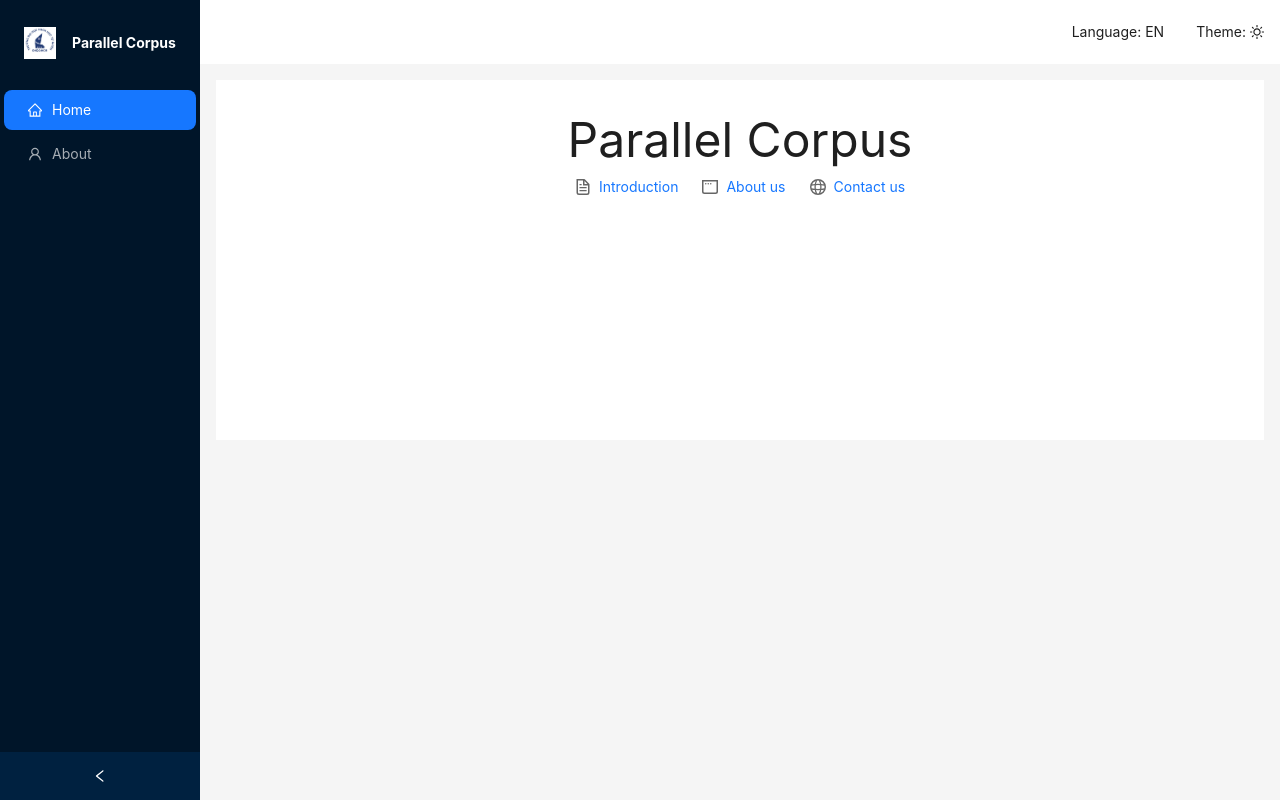
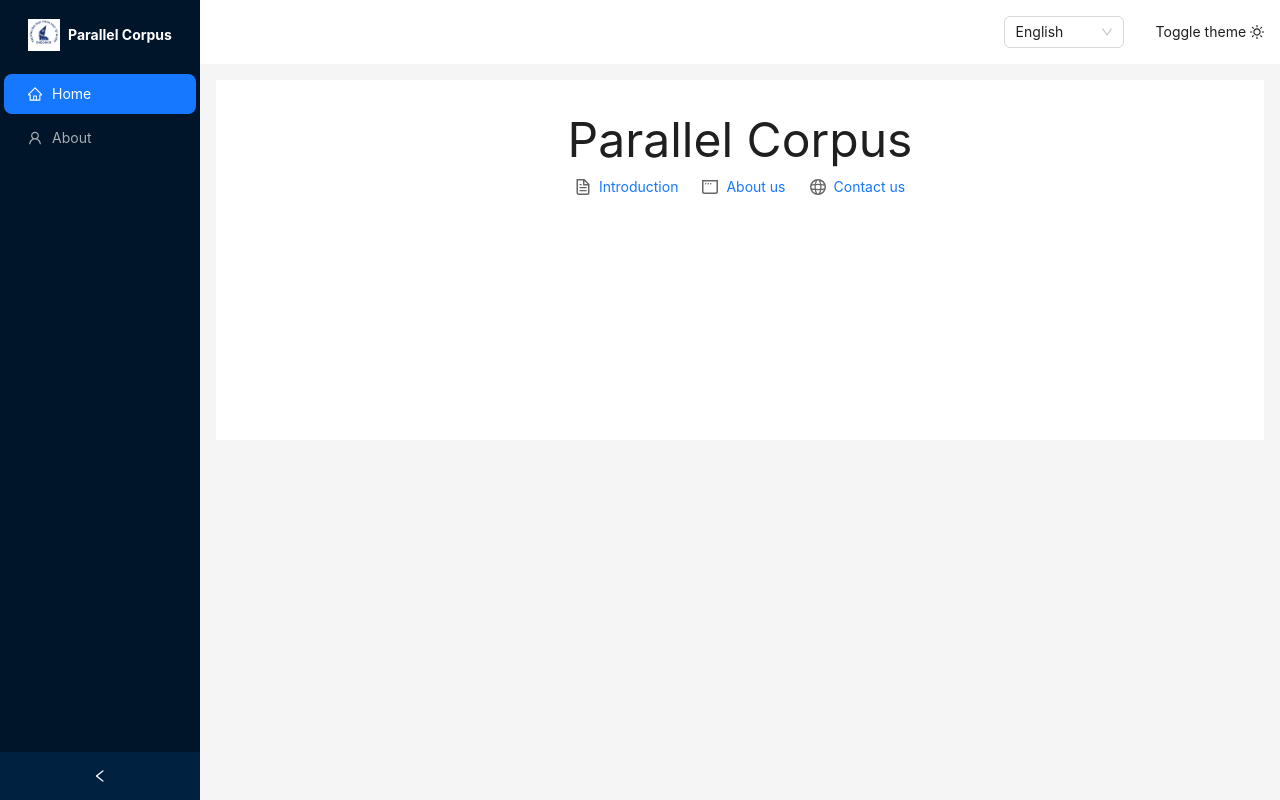
Before and after one commit to sogoten6689/parallel-corpus, a Next.js app: page / in a window 1280 px wide. Built offline with nearby package versions, Linux system fonts and the light colour scheme; what @ant-design/nextjs-registry would draw is missing.

Commit message:
update multiple language

```diff
--- a/package.json
+++ b/package.json
@@ -12,9 +12,12 @@
     "@ant-design/icons": "^6.0.0",
     "@ant-design/nextjs-registry": "^1.0.2",
     "antd": "^5.26.1",
+    "i18next": "^25.2.1",
+    "i18next-browser-languagedetector": "^8.2.0",
     "next": "15.3.3",
     "react": "^19.0.0",
-    "react-dom": "^19.0.0"
+    "react-dom": "^19.0.0",
+    "react-i18next": "^15.5.3"
   },
   "devDependencies": {
     "@eslint/eslintrc": "^3",
--- /dev/null
+++ b/src/app/i18n/config.ts
@@ -0,0 +1,27 @@
+'use client';
+
+import i18n from 'i18next';
+import { initReactI18next } from 'react-i18next';
+import LanguageDetector from 'i18next-browser-languagedetector';
+
+import en from './locales/en.json';
+import vi from './locales/vi.json';
+
+i18n
+  .use(initReactI18next)
+  .use(LanguageDetector)
+  // .use(initReactI18next)/
+  .init({
+    fallbackLng: 'en',
+    supportedLngs: ['en', 'vi'],
+    debug: process.env.NODE_ENV === 'development',
+    interpolation: {
+      escapeValue: false,
+    },
+    resources: {
+      en: { translation: en },
+      vi: { translation: vi },
+    },
+  });
+
+export default i18n;
--- /dev/null
+++ b/src/app/i18n/locales/en.json
@@ -0,0 +1,6 @@
+{
+  "app_name": "Parallel Corpus",
+  "welcome": "Welcome to Parallel Corpus",
+  "toggleTheme": "Toggle theme",
+  "language": "Language"
+}
--- /dev/null
+++ b/src/app/i18n/locales/vi.json
@@ -0,0 +1,6 @@
+{
+  "app_name": "Ngữ liệu song song",
+  "welcome": "Chào mừng đến với Parallel Corpus",
+  "toggleTheme": "Chuyển giao diện",
+  "language": "Ngôn ngữ"
+}
--- a/src/app/layout.tsx
+++ b/src/app/layout.tsx
@@ -1,9 +1,11 @@
+'use client';
+import './i18n/config';
 import type { Metadata } from "next";
 import { Geist, Geist_Mono } from "next/font/google";
 import "./globals.css";
 import { AntdRegistry } from '@ant-design/nextjs-registry';
 import AppLayout from "@/components/ui/app-layout";
-import ThemeProvider from "./ThemeProvider";
+import ThemeProvider from "./theme-provider";
 
 const geistSans = Geist({
   variable: "--font-geist-sans",
@@ -15,18 +17,17 @@ const geistMono = Geist_Mono({
   subsets: ["latin"],
 });
 
-export const metadata: Metadata = {
-  title: "HCMUS - Parallel Corpus",
-  description: "HCMUS - Parallel Corpus",
-};
-
 export default function RootLayout({
   children,
 }: Readonly<{
   children: React.ReactNode;
 }>) {
+
   return (
-    <html lang="en">
+    <html lang="en" suppressHydrationWarning={false}>
+      <head>
+        <title>HCMUS - Parallel Corpus</title>
+      </head>
       <body
         className={`${geistSans.variable} ${geistMono.variable} antialiased`}
       >
@@ -35,7 +36,6 @@ export default function RootLayout({
             <AppLayout>{children}</AppLayout>
           </ThemeProvider>
         </AntdRegistry>
-        {/* {children} */}
       </body>
     </html>
   );
--- a/src/app/page.tsx
+++ b/src/app/page.tsx
@@ -1,10 +1,14 @@
+'use client';
 import Image from "next/image";
+import { useTranslation } from "react-i18next";
 
 export default function Home() {
+  const { t } = useTranslation();
+
   return (
     <div className="grid items-center justify-items-center">
       <main className="flex flex-col gap-[32px] row-start-2 items-center sm:items-start">
-        <h1 className="text-[32px] sm:text-[48px]">Parallel Corpus</h1>
+        <h1 className="text-[32px] sm:text-[48px]">{t("app_name")}</h1>
       </main>
       <footer className="row-start-3 flex gap-[24px] flex-wrap items-center justify-center">
         <a
--- a/src/components/ui/app-layout.tsx
+++ b/src/components/ui/app-layout.tsx
@@ -12,7 +12,9 @@ import {
   MoonOutlined,
 } from '@ant-design/icons';
 import Link from 'next/link';
-import { useTheme } from '@/app/ThemeProvider';
+import { useTheme } from '@/app/theme-provider';
+import { useTranslation } from 'react-i18next';
+import LanguageSwitcher from './language-switcher';
 
 const { Header, Sider, Content } = Layout;
 
@@ -23,12 +25,12 @@ export default function AppLayout({ children }: { children: React.ReactNode }) {
   } = theme.useToken();
 
   const { mode, toggleTheme } = useTheme();
+  const { t } = useTranslation();
   return (
     <Layout style={{ minHeight: '100vh' }}>
       <Sider collapsible collapsed={collapsed} onCollapse={(value) => setCollapsed(value)}>
         <div
-          className=' flex items-center justify-center  p-4 align-center space-x-4'
-          // style={{ display: 'flex' }}
+          className=' flex items-center justify-center p-2 align-center space-x-2'
         >
           <Image
             width={32}
@@ -36,7 +38,7 @@ export default function AppLayout({ children }: { children: React.ReactNode }) {
             src="/hcmus-icon.png"
             alt="logo"
           />
-          {!collapsed && <Typography.Text style={{ color: 'white' }} color='white' className='font-bold color-white text-2xl text-white py-2 my-2'>Parallel Corpus</Typography.Text>}
+          {!collapsed && <Typography.Text style={{ color: 'white' }} color='white' className='font-bold color-white text-2xl text-white py-2 my-2'>{t("app_name")}</Typography.Text>}
         </div>
         <Menu theme="dark" mode="inline" defaultSelectedKeys={['1']} items={
           [
@@ -59,10 +61,10 @@ export default function AppLayout({ children }: { children: React.ReactNode }) {
           <div className='flex-end'>
 
               <div style={{ float: 'right', padding: '0 16px' }}>
-                Theme: {mode === 'light' ? <SunOutlined onClick={toggleTheme} /> : <MoonOutlined onClick={toggleTheme} />}
+                {t('toggleTheme')} {mode === 'light' ? <SunOutlined onClick={toggleTheme} /> : <MoonOutlined onClick={toggleTheme} />}
               </div>
               <div style={{ float: 'right', padding: '0 16px' }}>
-                Language: EN
+                <LanguageSwitcher />
               </div>
           </div>
         </Header>
--- /dev/null
+++ b/src/components/ui/language-switcher.tsx
@@ -0,0 +1,23 @@
+'use client';
+
+import { Select } from 'antd';
+import { useState, useEffect } from 'react';
+import { useTranslation } from 'react-i18next';
+
+const languages = [
+  { value: 'en', label: 'English' },
+  { value: 'vi', label: 'Tiếng Việt' },
+];
+
+export default function LanguageSwitcher() {
+  const { i18n } = useTranslation();
+  return (
+    <Select
+      defaultValue={i18n.language}
+      value={i18n.language}
+      onChange={(lang) => i18n.changeLanguage(lang)}
+      style={{ width: 120 }}
+      options={languages}
+    />
+  );
+}
```
Also changed, not shown: src/app/theme-provider.tsx (renamed from src/app/ThemeProvider.tsx), 1 other file (tests, documents, lock files or other folders).
